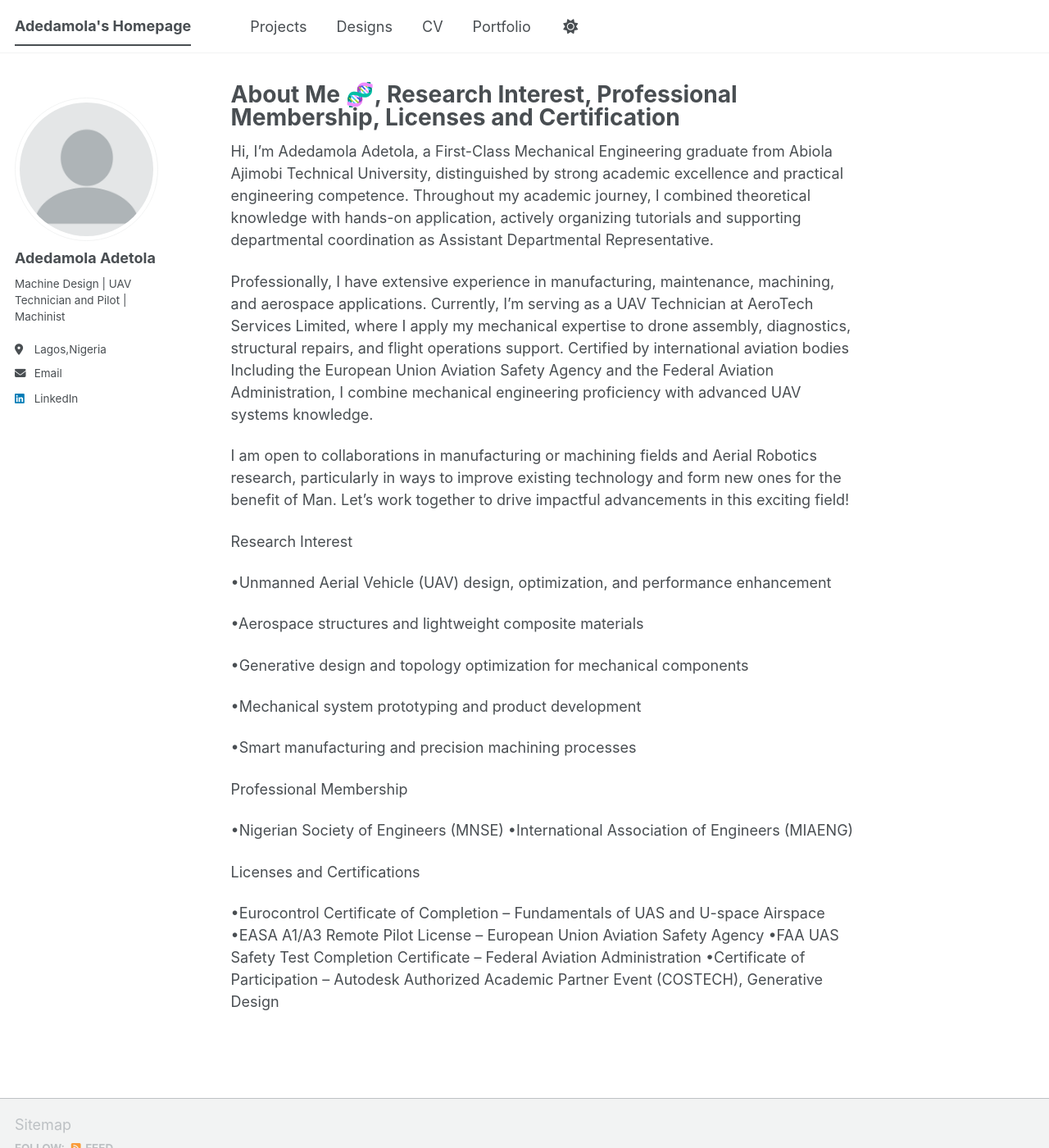
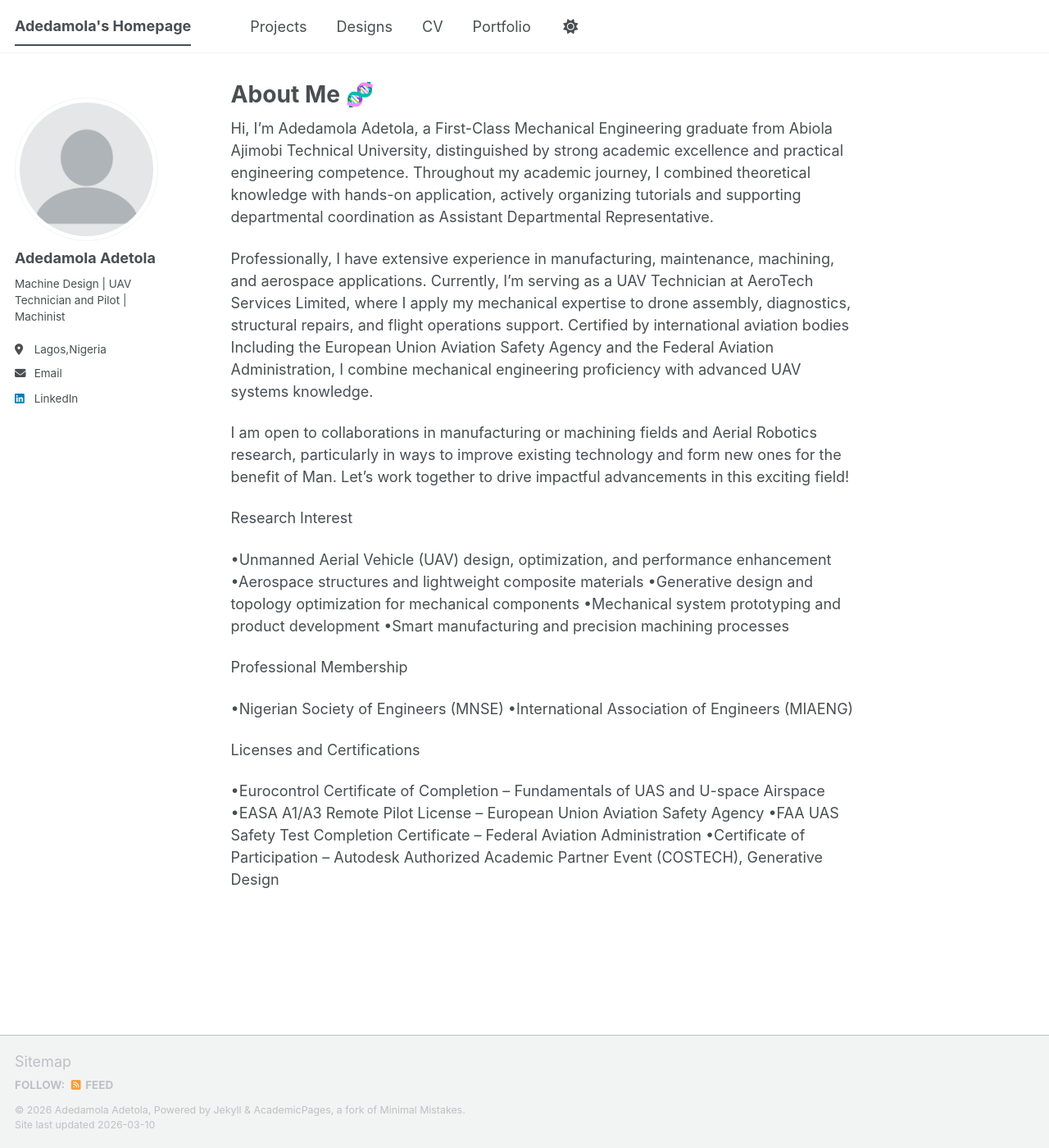
Before and after one commit to Adedam100/Adedam100.github.io, a Jekyll site: the page built from _pages/about.md, in a window 1280 px wide and 1400 px high. Shown: the whole window at 82% size. Built offline with Jekyll 4.4.1, drawn with Linux system fonts in a browser that asks for light colours; a script bundle is joined from its source files by our own code; library files that are not in the unit come from our copies.

Commit message:
Update about.md

```diff
--- a/_pages/about.md
+++ b/_pages/about.md
@@ -1,6 +1,6 @@
 ---
 permalink: /
-title: "About Me 🧬, Research Interest, Professional Membership, Licenses and Certification "
+title: "About Me 🧬"
 author_profile: true
 redirect_from:
   - /about/
@@ -17,15 +17,10 @@ I am open to collaborations in manufacturing or machining fields and Aerial Robo
 
 Research Interest
 
-
 •Unmanned Aerial Vehicle (UAV) design, optimization, and performance 	enhancement
-
 •Aerospace structures and lightweight composite materials
-
 •Generative design and topology optimization for mechanical components
-
 •Mechanical system prototyping and product development
-
 •Smart manufacturing and precision machining processes
 
 
```
